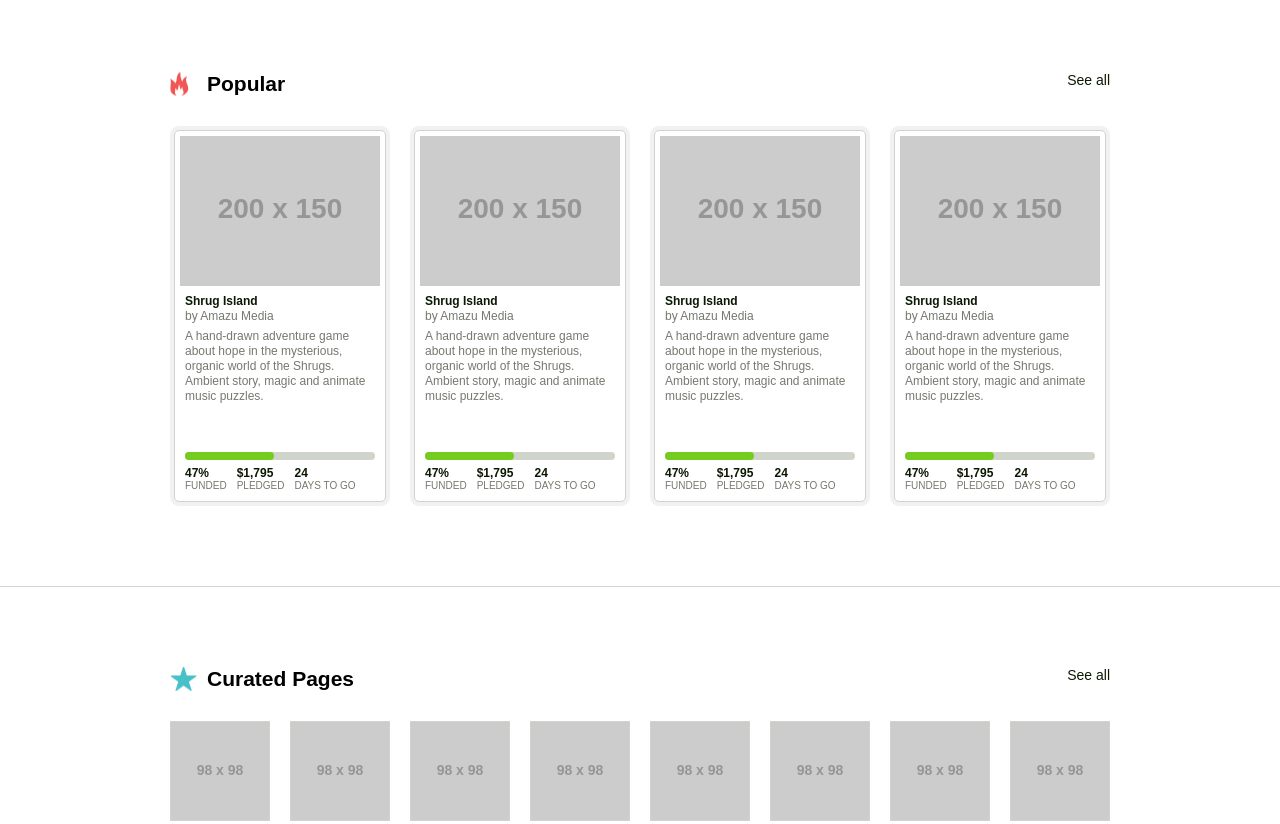
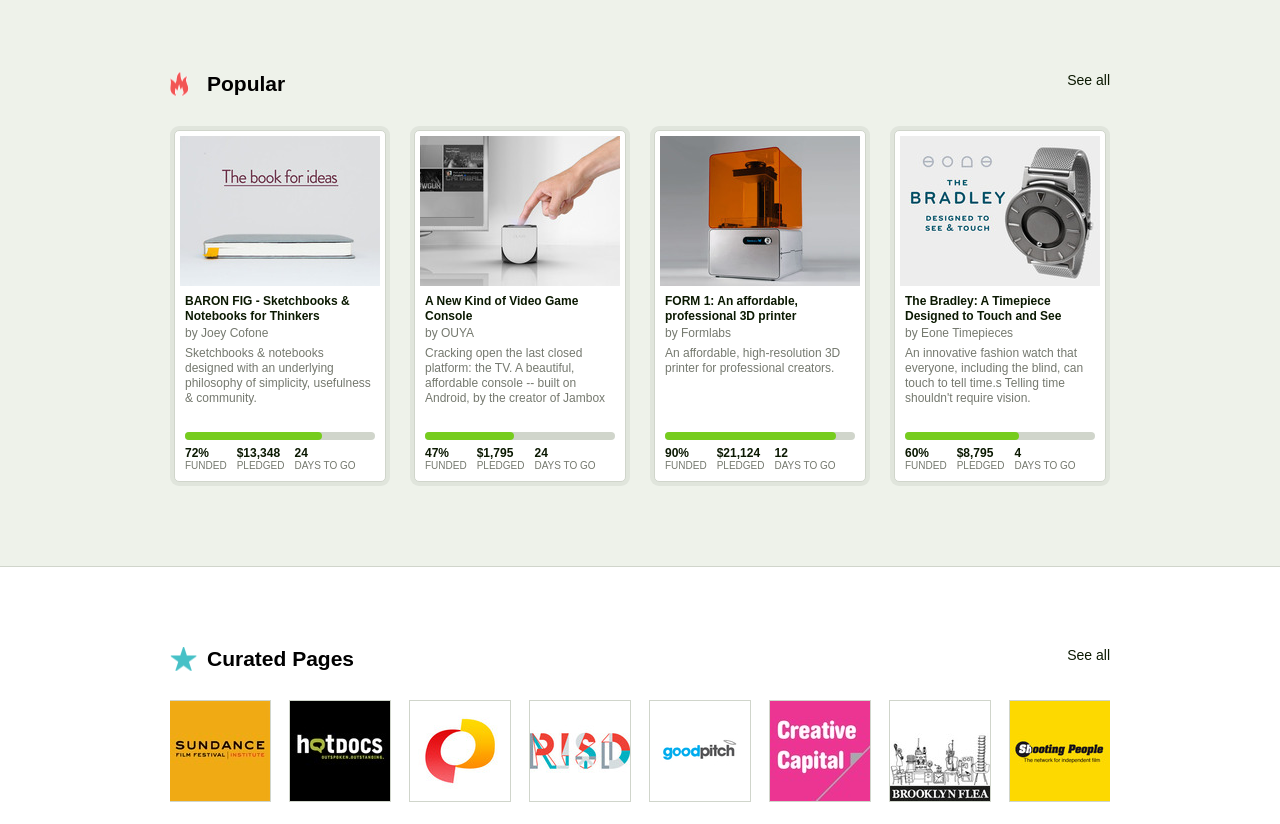
Before and after one commit to won21kr/mockups, a plain HTML site: page kickstarter/index.html in a window 1280 px wide. Shown: the part 1000-1824 px from the top of the page. Drawn offline with Linux system fonts and the light colour scheme; placeholder pictures from the web are drawn by us.

Commit message:
Added placeholder images

```diff
--- a/kickstarter/index.html
+++ b/kickstarter/index.html
@@ -29,7 +29,14 @@
 			<a href="">Log in</a>
 		</nav>
 	</header>
-	<section id="splash"></section>
+	<section id="splash">
+		<div class="footer">
+			2013 was an incredible year for making stuff. Relive it all in the Year in Kickstarter.
+			<a href="https://www.kickstarter.com/year/2013/#1-people-dollars" target="_blank" class="button">
+				Take me there
+			</a>
+		</div>
+	</section>
 	<section id="staff-picks">
 		<div class="wrap">
 
@@ -38,14 +45,15 @@
 			<li class="project">
 				<h3>Art</h3>
 				<a href="" class="more">See all <strong>371</strong> Art projects</a>
-				<img src="http://placehold.it/340x250" alt="Project image" width="340" height="250"/>
+				<img src="img/staff_pick_1.jpg" alt="Project Image" width="340" height="250"/>
 				<div class="details">
 					<h4>
 						<a href="">Fluid Dynamics: Pop Surrealist Painting Series by Lulu Lin</a>
 					</h4>
 					<p class="meta">by Lulu Lin in Houston</p>
 					<p class="description">
-						A series of oil paintings inspired by scientific properties of liquids from Pop Surrealist art duo, Lulu Lin.
+						A series of oil paintings inspired by scientific properties of liquids
+						from Pop Surrealist art duo, Lulu Lin.
 					</p>
 					<div class="stats">
 						<div class="progress">
@@ -97,14 +105,48 @@
 		<ul class="projects">
 			<li class="project">
 				<div class="card">
-					<img src="http://placehold.it/200x150" alt="Project" width="200" height="150"/>
+					<img src="img/popular_1.jpg" alt="Project" width="200" height="150"/>
 					<h3>
-						<strong>Shrug Island</strong>
-						by Amazu Media
+						<strong>BARON FIG - Sketchbooks & Notebooks for Thinkers</strong>
+						by Joey Cofone
 					</h3>
 					<p>
-						A hand-drawn adventure game about hope in the mysterious, organic world of the Shrugs.
-						Ambient story, magic and animate music puzzles.
+						Sketchbooks & notebooks designed with an
+						underlying philosophy of simplicity,
+						usefulness & community.
+					</p>
+					<div class="stats">
+						<div class="progress">
+							<div class="done" style="width: 72%"></div>
+						</div>
+						<ul class="project-stats">
+							<li class="funded">
+								<strong>72%</strong>
+								funded
+							</li>
+							<li class="pledged">
+								<strong>$13,348</strong>
+								pledged
+							</li>
+							<li class="time-left">
+								<strong>24</strong>
+								days to go
+							</li>
+						</ul>
+					</div>
+				</div>
+			</li>
+			<li class="project">
+				<div class="card">
+					<img src="img/popular_2.jpg" alt="Project" width="200" height="150"/>
+					<h3>
+						<strong>A New Kind of Video Game Console</strong>
+						by OUYA
+					</h3>
+					<p>
+						Cracking open the last closed platform: the TV.
+						A beautiful, affordable console -- built on Android,
+						by the creator of Jambox
 					</p>
 					<div class="stats">
 						<div class="progress">
@@ -129,30 +171,30 @@
 			</li>
 			<li class="project">
 				<div class="card">
-					<img src="http://placehold.it/200x150" alt="Project" width="200" height="150"/>
+					<img src="img/popular_3.jpg" alt="Project" width="200" height="150"/>
 					<h3>
-						<strong>Shrug Island</strong>
-						by Amazu Media
+						<strong>FORM 1: An affordable, professional 3D printer</strong>
+						by Formlabs
 					</h3>
 					<p>
-						A hand-drawn adventure game about hope in the mysterious, organic world of the Shrugs.
-						Ambient story, magic and animate music puzzles.
+						An affordable, high-resolution 3D printer
+						for professional creators.
 					</p>
 					<div class="stats">
 						<div class="progress">
-							<div class="done" style="width: 47%"></div>
+							<div class="done" style="width: 90%"></div>
 						</div>
 						<ul class="project-stats">
 							<li class="funded">
-								<strong>47%</strong>
+								<strong>90%</strong>
 								funded
 							</li>
 							<li class="pledged">
-								<strong>$1,795</strong>
+								<strong>$21,124</strong>
 								pledged
 							</li>
 							<li class="time-left">
-								<strong>24</strong>
+								<strong>12</strong>
 								days to go
 							</li>
 						</ul>
@@ -161,62 +203,31 @@
 			</li>
 			<li class="project">
 				<div class="card">
-					<img src="http://placehold.it/200x150" alt="Project" width="200" height="150"/>
+					<img src="img/popular_4.jpg" alt="Project" width="200" height="150"/>
 					<h3>
-						<strong>Shrug Island</strong>
-						by Amazu Media
+						<strong>The Bradley: A Timepiece Designed to Touch and See</strong>
+						by Eone Timepieces
 					</h3>
 					<p>
-						A hand-drawn adventure game about hope in the mysterious, organic world of the Shrugs.
-						Ambient story, magic and animate music puzzles.
+						An innovative fashion watch that everyone,
+						including the blind, can touch to tell time.s
+						Telling time shouldn't require vision.
 					</p>
 					<div class="stats">
 						<div class="progress">
-							<div class="done" style="width: 47%"></div>
+							<div class="done" style="width: 60%"></div>
 						</div>
 						<ul class="project-stats">
 							<li class="funded">
-								<strong>47%</strong>
+								<strong>60%</strong>
 								funded
 							</li>
 							<li class="pledged">
-								<strong>$1,795</strong>
+								<strong>$8,795</strong>
 								pledged
 							</li>
 							<li class="time-left">
-								<strong>24</strong>
-								days to go
-							</li>
-						</ul>
-					</div>
-				</div>
-			</li>
-			<li class="project">
-				<div class="card">
-					<img src="http://placehold.it/200x150" alt="Project" width="200" height="150"/>
-					<h3>
-						<strong>Shrug Island</strong>
-						by Amazu Media
-					</h3>
-					<p>
-						A hand-drawn adventure game about hope in the mysterious, organic world of the Shrugs.
-						Ambient story, magic and animate music puzzles.
-					</p>
-					<div class="stats">
-						<div class="progress">
-							<div class="done" style="width: 47%"></div>
-						</div>
-						<ul class="project-stats">
-							<li class="funded">
-								<strong>47%</strong>
-								funded
-							</li>
-							<li class="pledged">
-								<strong>$1,795</strong>
-								pledged
-							</li>
-							<li class="time-left">
-								<strong>24</strong>
+								<strong>4</strong>
 								days to go
 							</li>
 						</ul>
@@ -233,14 +244,14 @@
 		<h2>Curated Pages</h2>
 		<a href="" class="more">See all</a>
 		<ul class="pages">
-			<li><a href=""><img src="http://placehold.it/98x98" alt="Page" width="98" height="98"/></a></li>
-			<li><a href=""><img src="http://placehold.it/98x98" alt="Page" width="98" height="98"/></a></li>
-			<li><a href=""><img src="http://placehold.it/98x98" alt="Page" width="98" height="98"/></a></li>
-			<li><a href=""><img src="http://placehold.it/98x98" alt="Page" width="98" height="98"/></a></li>
-			<li><a href=""><img src="http://placehold.it/98x98" alt="Page" width="98" height="98"/></a></li>
-			<li><a href=""><img src="http://placehold.it/98x98" alt="Page" width="98" height="98"/></a></li>
-			<li><a href=""><img src="http://placehold.it/98x98" alt="Page" width="98" height="98"/></a></li>
-			<li><a href=""><img src="http://placehold.it/98x98" alt="Page" width="98" height="98"/></a></li>
+			<li><a href=""><img src="img/curated_1.jpg" alt="Page" width="100" height="100"/></a></li>
+			<li><a href=""><img src="img/curated_2.jpg" alt="Page" width="100" height="100"/></a></li>
+			<li><a href=""><img src="img/curated_3.jpg" alt="Page" width="100" height="100"/></a></li>
+			<li><a href=""><img src="img/curated_4.jpg" alt="Page" width="100" height="100"/></a></li>
+			<li><a href=""><img src="img/curated_5.jpg" alt="Page" width="100" height="100"/></a></li>
+			<li><a href=""><img src="img/curated_6.jpg" alt="Page" width="100" height="100"/></a></li>
+			<li><a href=""><img src="img/curated_7.jpg" alt="Page" width="100" height="100"/></a></li>
+			<li><a href=""><img src="img/curated_8.jpg" alt="Page" width="100" height="100"/></a></li>
 		</ul>
 
 		</div>
--- a/kickstarter/style.css
+++ b/kickstarter/style.css
@@ -113,10 +113,36 @@ li {
 	float: right;
 }
 #splash {
-	background: #02c6a0 url(img/splash.png) center center no-repeat;
+	background: #02c6a0 url(img/splash.png) center 75px no-repeat;
 	color: #fff;
 	height: 540px;
 	overflow: hidden;
+	position: relative;
+}
+#splash .footer {
+	bottom: 0;
+	font-size: 16px;
+	height: 80px;
+	line-height: 80px;
+	position: absolute;
+	text-align: center;
+	width: 100%;
+}
+#splash .button {
+	background: #eef2ea;
+	border-radius: 6px;
+	color: #0b1902;
+	display: inline-block;
+	font-size: 14px;
+	font-weight: bold;
+	height: 40px;
+	line-height: 40px;
+	margin-left: 20px;
+	padding: 0 20px;
+	transition: background .2s;
+}
+#splash .button:hover {
+	background: #d0d5cb;
 }
 #staff-picks {
 	background: #fff;
@@ -228,7 +254,7 @@ li {
 	color: #76cc1e;
 }
 #popular {
-	background: #fff;
+	background: #eef2ea;
 	border-top: 1px solid #d0d5cb;
 	overflow: hidden;
 	padding: 80px 0;
@@ -245,6 +271,7 @@ li {
 #popular h3 strong {
 	color: #0b1902;
 	display: block;
+	margin-bottom: 2px;
 }
 #popular p {
 	font-size: 12px;
@@ -266,7 +293,7 @@ li {
 	border-radius: 5px;
 	border: 1px solid #d0d5cb;
 	color: #75796f;
-	height: 360px;
+	height: 340px;
 	padding: 5px;
 	position: relative;
 }
@@ -313,9 +340,13 @@ li {
 #curated-pages h2 {
 	background: url(img/star.gif) center left no-repeat;
 }
+#curated-pages .pages a:hover img {
+	opacity: .9;
+}
 #curated-pages .pages li {
-	border: 1px solid #d0d5cb;
+	outline: 1px solid #d0d5cb;
 	float: left;
+	margin-bottom: 1px;
 }
 #curated-pages .pages li + li {
 	margin-left: 20px;
```
Also changed, not shown: kickstarter/img/curated_1.jpg (added), kickstarter/img/curated_2.jpg (added), kickstarter/img/curated_3.jpg (added), kickstarter/img/curated_4.jpg (added), kickstarter/img/curated_5.jpg (added), kickstarter/img/curated_6.jpg (added), kickstarter/img/curated_7.jpg (added), kickstarter/img/curated_8.jpg (added), kickstarter/img/popular_1.jpg (added), kickstarter/img/popular_2.jpg (added), kickstarter/img/popular_3.jpg (added), kickstarter/img/popular_4.jpg (added), kickstarter/img/staff_pick_1.jpg (added).
